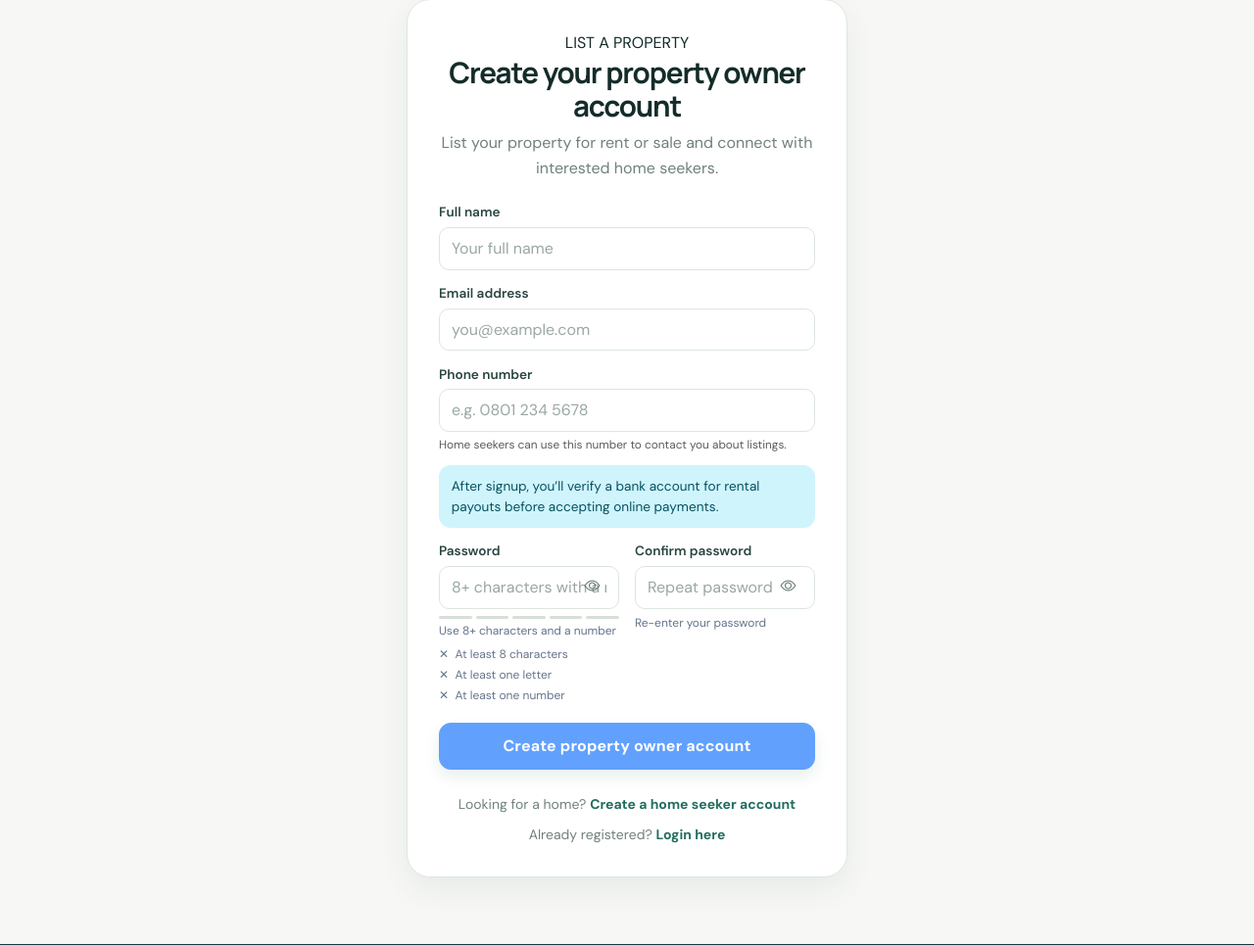
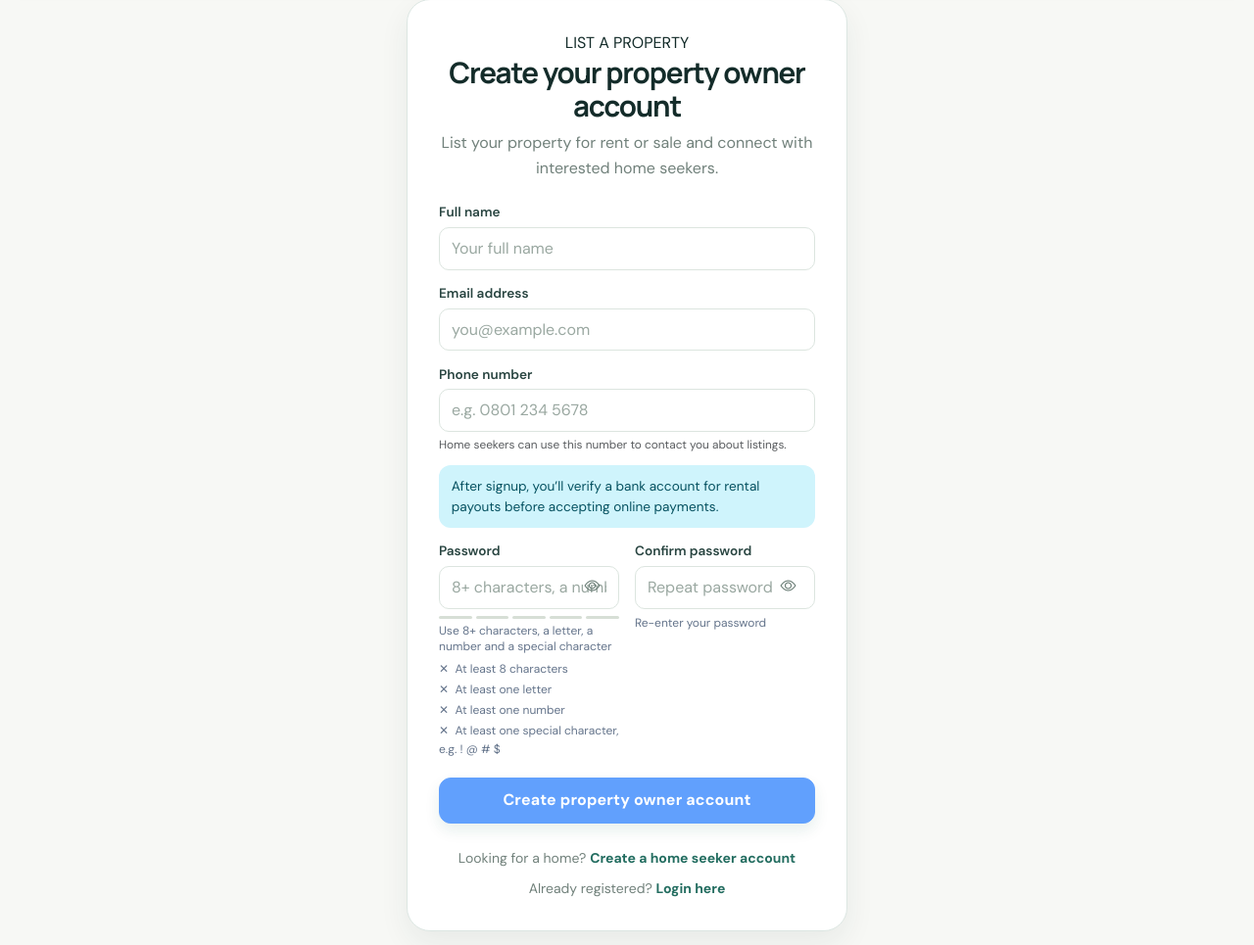
Before and after one commit to youseefar/booknest, a Node server app: page /register/landlord in a window 1280 px wide. Shown: the part 117-1082 px from the top of the page at 98% size. Run offline with Node 20, Linux system fonts and the light colour scheme; some libraries are stand-ins or nearby versions.

Commit message:
Require a special character in new passwords, site-wide
Sign-up (student and landlord), password reset and profile password change now need 8+ characters, a letter, a number and a special character. Server validation, the live checklist, button enabling and error messages all use the same rule. Existing accounts are unaffected: login does not check strength, only newly set passwords do.

Checked: auth-validation tests 5/5, JS syntax, checklist and button behaviour in headless Chromium. Not checked: live site.

Co-Authored-By: Claude Sonnet 5.5 <noreply@anthropic.com>
Claude-Session: https://claude.ai/code/session_01GAU3DgNbq9Uvv4sVTBZkib

```diff
--- a/public/js/theme.js
+++ b/public/js/theme.js
@@ -361,14 +361,15 @@
             label.id = `${input.id}-strength`;
             label.setAttribute('role', 'status');
             label.setAttribute('aria-live', 'polite');
-            label.textContent = 'Use 8+ characters and a number';
+            label.textContent = 'Use 8+ characters, a letter, a number and a special character';
 
             const rules = document.createElement('ul');
             rules.className = 'password-rules';
             const ruleChecks = [
                 ['At least 8 characters', value => value.length >= 8],
                 ['At least one letter', value => /[A-Za-z]/.test(value)],
-                ['At least one number', value => /\d/.test(value)]
+                ['At least one number', value => /\d/.test(value)],
+                ['At least one special character, e.g. ! @ # $', value => /[^A-Za-z0-9]/.test(value)]
             ].map(([text, test]) => {
                 const item = document.createElement('li');
                 item.textContent = text;
@@ -399,7 +400,7 @@
 
                 if (!value) {
                     strength.className = 'password-strength is-empty';
-                    label.textContent = 'Use 8+ characters and a number';
+                    label.textContent = 'Use 8+ characters, a letter, a number and a special character';
                     return;
                 }
 
@@ -412,7 +413,9 @@
                         ? 'Add at least one letter'
                         : !/\d/.test(value)
                             ? 'Add at least one number'
-                            : `${level[0].toUpperCase()}${level.slice(1)}`;
+                            : !/[^A-Za-z0-9]/.test(value)
+                                ? 'Add a special character, e.g. ! @ # $'
+                                : `${level[0].toUpperCase()}${level.slice(1)}`;
             });
         });
 
@@ -438,7 +441,8 @@
                 const matches = hasConfirmation && passwordInput.value === confirmInput.value;
                 const passwordIsValid = passwordInput.validity.valid
                     && /[A-Za-z]/.test(passwordInput.value)
-                    && /\d/.test(passwordInput.value);
+                    && /\d/.test(passwordInput.value)
+                    && /[^A-Za-z0-9]/.test(passwordInput.value);
 
                 if (!hasConfirmation) {
                     matchStatus.className = 'password-match is-empty';
--- a/routes/auth.js
+++ b/routes/auth.js
@@ -52,8 +52,8 @@ router.post('/register', async (req, res, next) => {
     if (nameValue.length < 2 || !emailValue.includes('@') || !isStrongPassword(password) || (role === 'landlord' && phoneValue.length < 7)) {
       return res.status(400).render(registrationView, {
         message: role === 'landlord'
-          ? 'Please provide a valid name, email, and a strong password with at least 8 characters and one number.'
-          : 'Please provide a valid name, email, and a strong password with at least 8 characters and one number.',
+          ? 'Please provide a valid name, email, and a strong password with at least 8 characters, a letter, a number and a special character.'
+          : 'Please provide a valid name, email, and a strong password with at least 8 characters, a letter, a number and a special character.',
         mode: role === 'landlord' ? 'landlord' : 'student',
         role,
         pageTitle: role === 'landlord' ? 'Property Owner Registration' : 'Register',
@@ -236,7 +236,7 @@ router.post('/reset-password/:token', async (req, res) => {
   const password = String(req.body.password || '');
   const confirmPassword = String(req.body.confirmPassword || '');
   if (!isStrongPassword(password) || password !== confirmPassword) {
-    return res.status(400).render('reset-password', { token: req.params.token, message: password !== confirmPassword ? 'Passwords do not match.' : 'Password must be at least 8 characters and include a number.' });
+    return res.status(400).render('reset-password', { token: req.params.token, message: password !== confirmPassword ? 'Passwords do not match.' : 'Password must be at least 8 characters and include a letter, a number and a special character.' });
   }
 
   const tokenHash = crypto.createHash('sha256').update(req.params.token).digest('hex');
@@ -288,7 +288,7 @@ router.post('/profile/password', requireAuth, async (req, res) => {
   const { currentPassword, newPassword, confirmPassword } = req.body;
   const passwordMatches = await bcryptjs.compare(String(currentPassword || ''), req.user.password);
   if (!passwordMatches || !isStrongPassword(newPassword) || newPassword !== confirmPassword) {
-    return res.status(400).render('profile', { user: req.user, message: !passwordMatches ? 'Current password is incorrect.' : newPassword !== confirmPassword ? 'New passwords do not match.' : 'New password must be at least 8 characters and include a number.' });
+    return res.status(400).render('profile', { user: req.user, message: !passwordMatches ? 'Current password is incorrect.' : newPassword !== confirmPassword ? 'New passwords do not match.' : 'New password must be at least 8 characters and include a letter, a number and a special character.' });
   }
 
   req.user.password = newPassword;
--- a/services/auth-validation.js
+++ b/services/auth-validation.js
@@ -6,7 +6,7 @@ function normalizeEmail(value) {
 
 function isStrongPassword(value) {
     const password = String(value ?? '');
-    return password.length >= 8 && /[A-Za-z]/.test(password) && /\d/.test(password);
+    return password.length >= 8 && /[A-Za-z]/.test(password) && /\d/.test(password) && /[^A-Za-z0-9]/.test(password);
 }
 
 function getRegistrationRole(value) {
--- a/views/register-landlord.ejs
+++ b/views/register-landlord.ejs
@@ -53,7 +53,7 @@
                 </div>
                 <div class="col-md-6">
                     <label class="form-label" for="password">Password</label>
-                    <input id="password" type="password" name="password" class="form-control" placeholder="8+ characters with a number" minlength="8" autocomplete="new-password" data-password-strength required>
+                    <input id="password" type="password" name="password" class="form-control" placeholder="8+ characters, a number and a symbol" minlength="8" autocomplete="new-password" data-password-strength required>
                 </div>
                 <div class="col-md-6">
                     <label class="form-label" for="confirmPassword">Confirm password</label>
--- a/views/register.ejs
+++ b/views/register.ejs
@@ -47,7 +47,7 @@
                 </div>
                 <div class="col-md-6">
                     <label class="form-label" for="password">Password</label>
-                    <input id="password" type="password" name="password" class="form-control" placeholder="8+ characters with a number" minlength="8" autocomplete="new-password" data-password-strength required>
+                    <input id="password" type="password" name="password" class="form-control" placeholder="8+ characters, a number and a symbol" minlength="8" autocomplete="new-password" data-password-strength required>
                 </div>
                 <div class="col-md-6">
                     <label class="form-label" for="confirmPassword">Confirm</label>
--- a/views/reset-password.ejs
+++ b/views/reset-password.ejs
@@ -16,14 +16,14 @@
             <div class="text-center mb-4">
                 <span class="eyebrow text-uppercase">Secure recovery</span>
                 <h1 class="fw-bold mb-2">Choose a new password</h1>
-                <p class="text-muted mb-0">Use at least 8 characters with at least one letter and one number.</p>
+                <p class="text-muted mb-0">Use at least 8 characters with a letter, a number and a special character (such as ! @ # $).</p>
             </div>
             <% if (typeof message !== 'undefined' && message) { %><div class="alert alert-danger"><%= message %></div><% } %>
             <% if (typeof token !== 'undefined') { %>
                 <form method="POST" action="/reset-password/<%= token %>" class="row g-3">
                     <div class="col-12"><label class="form-label" for="password">New password</label><input id="password" type="password" name="password" class="form-control" minlength="8" data-password-strength required></div>
                     <div class="col-12"><label class="form-label" for="confirmPassword">Confirm password</label><input id="confirmPassword" type="password" name="confirmPassword" class="form-control" minlength="8" data-password-confirm="password" required></div>
-                    <div class="col-12"><p class="small text-muted mb-0">The Update password button turns on once both boxes match and the password has at least 8 characters, a letter and a number.</p></div>
+                    <div class="col-12"><p class="small text-muted mb-0">The Update password button turns on once both boxes match and the password has at least 8 characters, a letter, a number and a special character.</p></div>
                     <div class="col-12 pt-2"><button type="submit" class="btn btn-primary w-100"><i class="bi bi-shield-check me-2"></i>Update password</button></div>
                 </form>
             <% } else { %><a href="/forgot-password" class="btn btn-primary w-100">Request a new link</a><% } %>
```
Also changed, not shown: test/auth-validation.test.js (+4 -2 lines).
